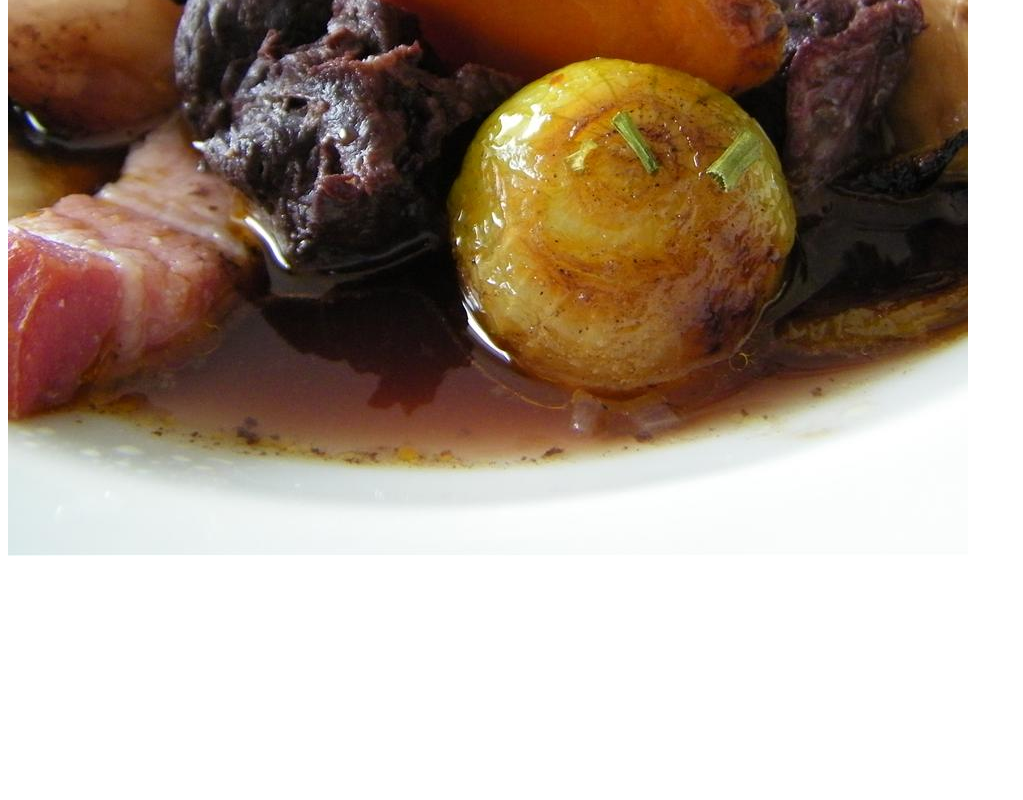
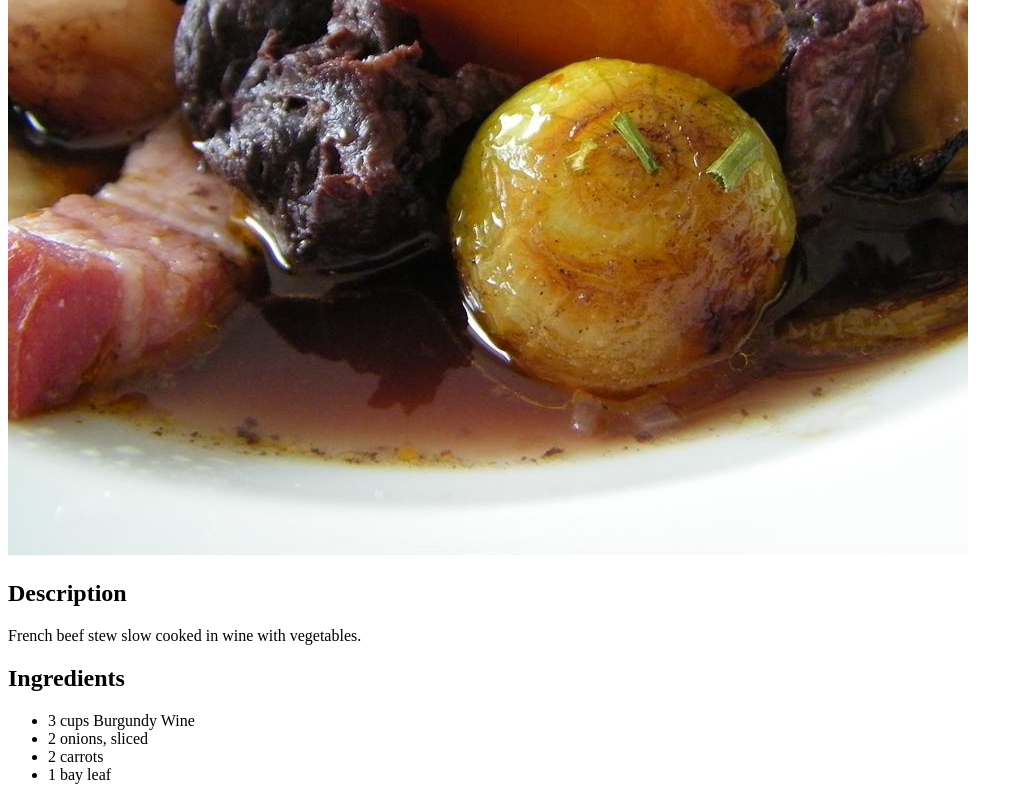
Before and after one commit to Mirashi12/odin_recipes, a plain HTML site: page recipes/bourguignon.html in a window 1280 px wide. Shown: the part 484-1284 px from the top of the page, without its empty margins (0-1023 px from the left). Before the commit the page ends 1052 px from the top, so only its background shows below. Drawn offline with Linux system fonts and the light colour scheme.

Commit message:
Add Description and Ingredients list

```diff
--- a/recipes/bourguignon.html
+++ b/recipes/bourguignon.html
@@ -9,5 +9,17 @@
 <body>
     <h1>Beef Bourguignon</h1>
     <img src="./resources/beef_bourguignon.jpeg">
+
+    <p><h2>Description</h2></p>
+    <p>French beef stew slow cooked in wine with vegetables.</p>
+
+    <p><h2>Ingredients</h2></p>
+    <p><ul>
+        <li>3 cups Burgundy Wine</li>
+        <li>2 onions, sliced</li>
+        <li>2 carrots</li>
+        <li>1 bay leaf</li>
+    </ul></p>
+
 </body>
 </html>
```
